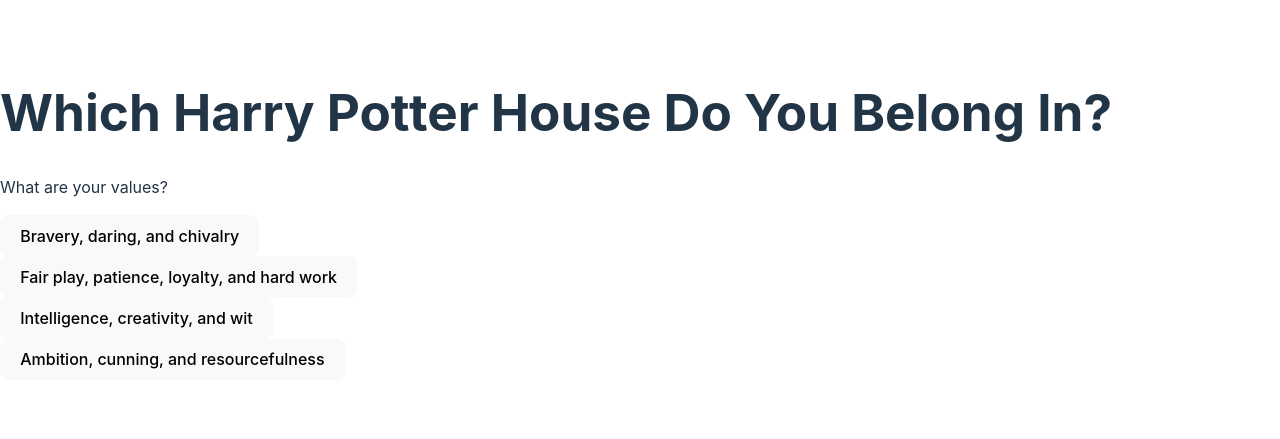
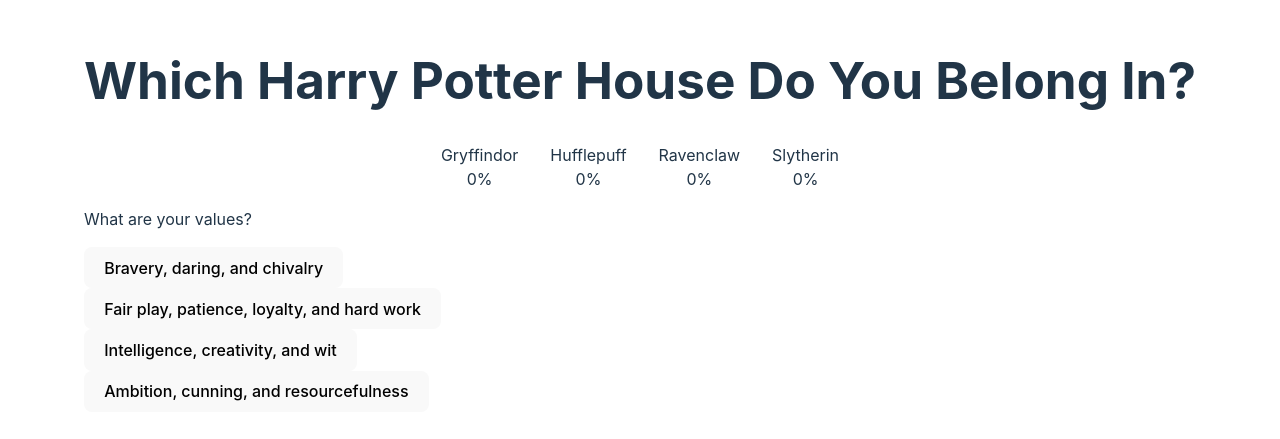
Before and after one commit to brianbest/hp-quiz, a React (Vite) app: page / in a window 1280 px wide. Shown: the part 185-624 px from the top of the page. Built offline with nearby package versions, Linux system fonts and the light colour scheme.

Commit message:
the scoring works

```diff
--- a/index.html
+++ b/index.html
@@ -4,7 +4,7 @@
     <meta charset="UTF-8" />
     <link rel="icon" type="image/svg+xml" href="/vite.svg" />
     <meta name="viewport" content="width=device-width, initial-scale=1.0" />
-    <title>Vite + React</title>
+    <title>The Best House Sorter</title>
   </head>
   <body>
     <div id="root"></div>
--- a/src/App.jsx
+++ b/src/App.jsx
@@ -1,28 +1,29 @@
 import React, { useState } from 'react';
 import Question from './Question';
 import Result from './Result';
+import HousesProgress from './HouseProgress';
 import quizData from './quizData';
 
-const quizDatqa = {
-  "QuizTitle": "Which Harry Potter House Do You Belong In?",
-  "Questions": [
-  ]
-};
-
 function App() {
-  const [answers, setAnswers] = useState({});
+  const [answers, setAnswers] = useState({
+    Gryffindor: 0,
+    Hufflepuff: 0,
+    Ravenclaw: 0,
+    Slytherin: 0
+  });
   const [currentQuestion, setCurrentQuestion] = useState(0);
 
   // logic to handle when a user selects an answer
   function handleAnswerSelection(value) {
-    setAnswers({...answers, [value]: answers[value] + 1 || 1});
+    setAnswers({ ...answers, [value]: answers[value] + 1 || 1 });
     setCurrentQuestion(currentQuestion + 1);
-    console.log(answers);
   }
 
   // logic to determine the user's house based on their answers
-  function determineHouse() {
-    // ...
+  function determineHouseRank() {
+    const houses = Object.keys(answers);
+    const houseRank = houses.sort((a, b) => answers[b] - answers[a]);
+    return houseRank;
   }
 
   return (
@@ -30,13 +31,16 @@
       <h1>{quizData.QuizTitle}</h1>
 
       {currentQuestion < quizData.Questions.length ? (
-        <Question
-          question={quizData.Questions[currentQuestion].Question}
-          answers={quizData.Questions[currentQuestion].Answers}
-          onAnswerSelection={handleAnswerSelection}
-        />
+        <div>
+          <HousesProgress answers={answers} numberOfQuestions={currentQuestion} />
+          <Question
+            question={quizData.Questions[currentQuestion].Question}
+            answers={quizData.Questions[currentQuestion].Answers}
+            onAnswerSelection={handleAnswerSelection}
+          />
+        </div>
       ) : (
-        <Result house={determineHouse()} />
+        <Result houseRank={determineHouseRank()} />
       )}
     </div>
   );
--- /dev/null
+++ b/src/HouseProgress.jsx
@@ -0,0 +1,27 @@
+function HousesProgress({ answers, numberOfQuestions }) {
+    const houses = Object.keys(answers) || [];
+
+    return (
+        <div className="house-progess">
+            {houses.map((house, index) => (
+                <House key={index} houseName={house} progress={answers[house]} numberOfQuestions={numberOfQuestions} />
+            ))}
+        </div>
+    );
+}
+
+function House({ houseName, progress, numberOfQuestions }) {
+    let roundedProgress = Math.round((progress / numberOfQuestions) * 100);
+    if (isNaN(roundedProgress)) {
+        roundedProgress = 0
+    }
+
+    return (
+        <div className="house">
+            <div className="house__name">{houseName}</div>
+            <div className="house__progress">{roundedProgress}%</div>
+        </div>
+    );
+}
+
+export default HousesProgress;
--- a/src/Result.jsx
+++ b/src/Result.jsx
@@ -1,7 +1,10 @@
-function Result({ house }) {
+function Result({ houseRank }) {
     return (
         <div className="Result">
-        <p>You belong in the {house} house!</p>
+            <p>You belong in the {houseRank[0]}!</p>
+            <p>You could have easily been in {houseRank[1]}!</p>
+            <p>You probably have some friends in {houseRank[2]}!</p>
+            <p>You are least like {houseRank[3]}!</p>
         </div>
     );
 }
--- a/src/index.css
+++ b/src/index.css
@@ -1,3 +1,16 @@
+.house-progess {
+  width: 100%;
+  height: 100%;
+  display: flex;
+  justify-content: center;
+  align-items: center;
+}
+
+.house {
+  margin: 0 1rem;
+  text-align: center;
+}
+
 :root {
   font-family: Inter, system-ui, Avenir, Helvetica, Arial, sans-serif;
   line-height: 1.5;
@@ -27,6 +40,7 @@
   margin: 0;
   display: flex;
   place-items: center;
+  justify-content: center;
   min-width: 320px;
   min-height: 100vh;
 }
```
